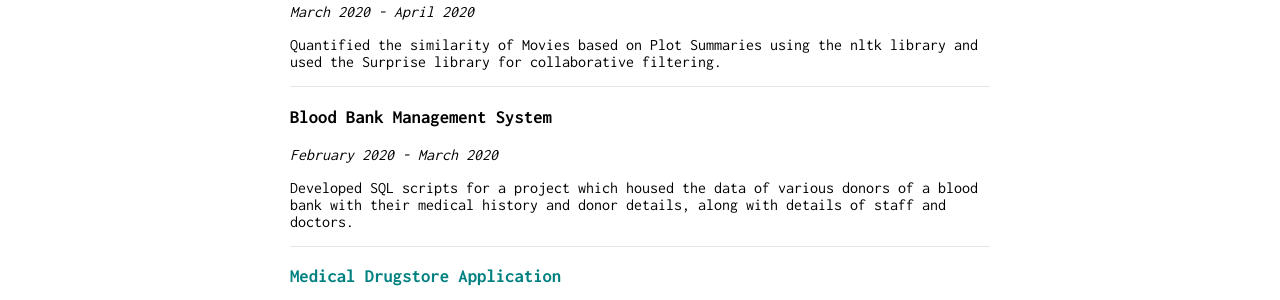
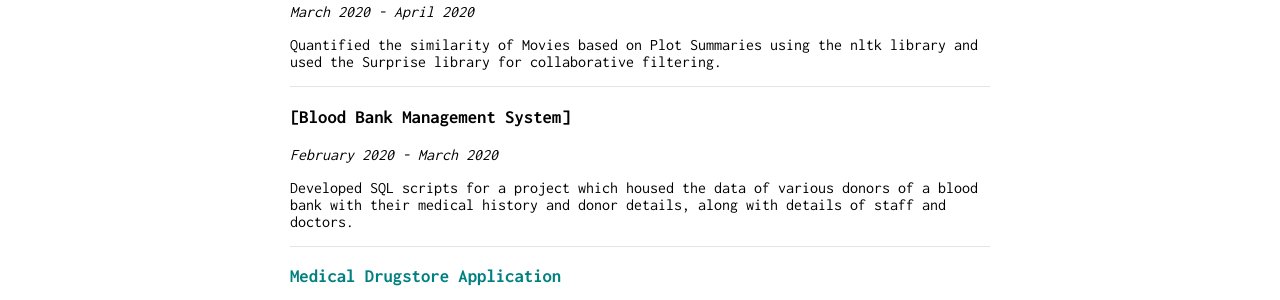
Before and after one commit to parth-panchal/parth-panchal.github.io, a Jekyll site: the page built from projects.md, in a window 1280 px wide. Shown: the part 568-868 px from the top of the page. Built offline with Jekyll 4.4.1, drawn with Linux system fonts in a browser that asks for light colours; our own code applies the rules of GitHub Pages for plain Markdown files.

```diff
--- a/projects.md
+++ b/projects.md
@@ -30,7 +30,7 @@ Quantified the similarity of Movies based on Plot Summaries using the nltk libra
 
 ---
 
-### **Blood Bank Management System**
+### **[Blood Bank Management System]**
 
 *February 2020 - March 2020*
 
```
